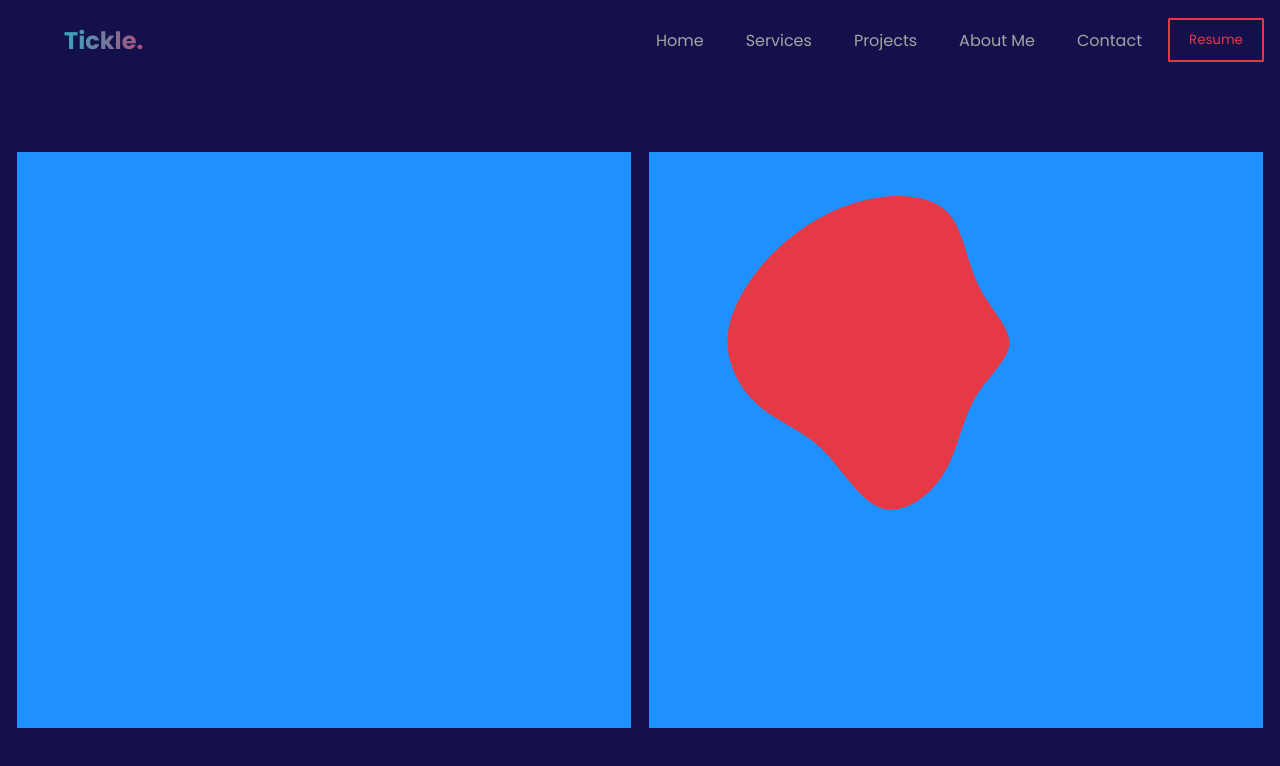
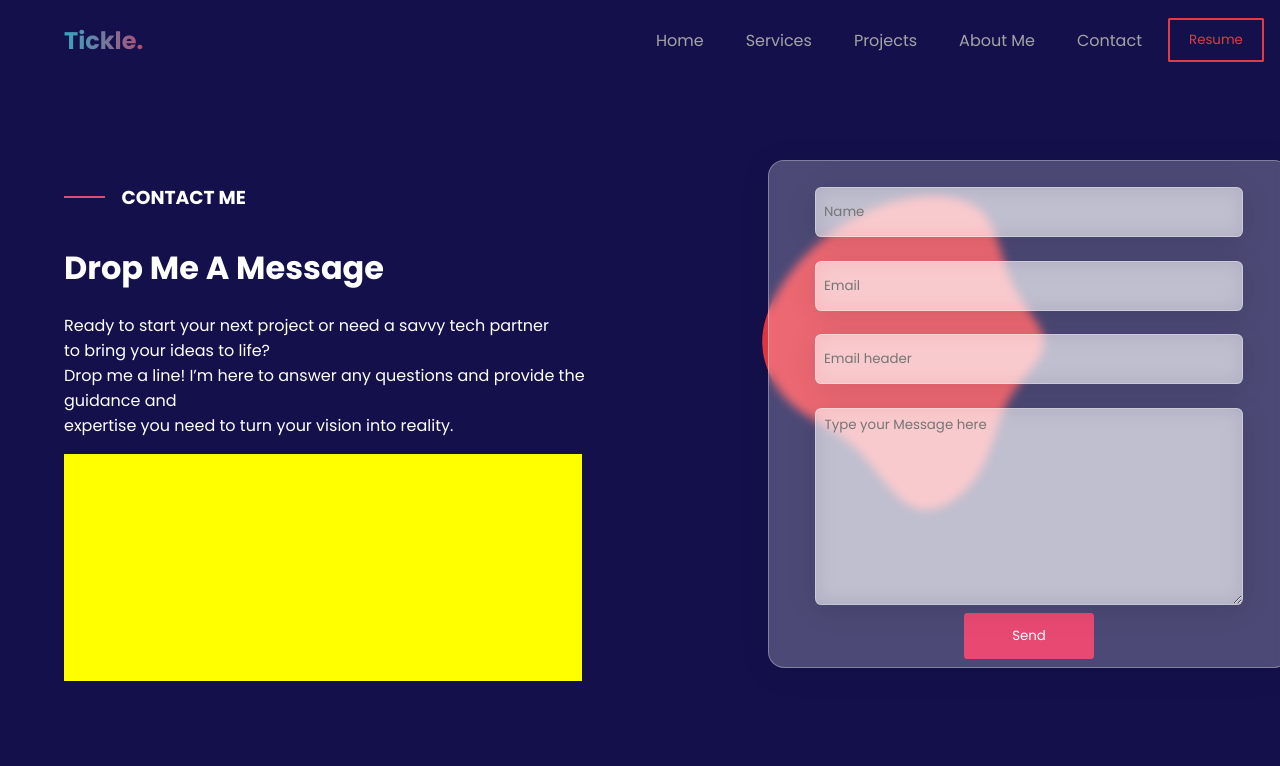
Before and after one commit to ellie-ctrl35/portfolio, a React (Create React App) app: page /contact in a window 1280 px wide. Shown: the top 766 px of the page. Built offline with nearby package versions, Linux system fonts and the light colour scheme.

Commit message:
contact section 90% done

```diff
--- a/src/pages/Contact.css
+++ b/src/pages/Contact.css
@@ -9,29 +9,129 @@
     font-family: 'Poppins';
 }
 .contact-info-div{
-    height: 80%;
-    width: 48%;
-    background: dodgerblue;
+    height: 70%;
+    width: 45%;
+    margin-left: 4%;
+    margin-bottom: 2rem;
+    animation: 1s ease-out 0s 1 slideInFromLeft;
 }
 .msg-input{
     height: 80%;
-    background-color: dodgerblue;
     width: 48%;
     padding: 0%;
     justify-content: center;
     align-items: center;
+    animation: 1s ease-out 0s 1 slideInFromRight;
 }
 .svg{
     position: relative;
     z-index: 1;
     height: 100%;
-    width: 90%;
+    width: 100%;
 }
 .msg-form{
     position: absolute;
-    background-color: aqua;
-    width: 40vh;
-    height: 50vh;
-    top: 10%;
-    left: 30%;
+    /* From https://css.glass */
+background: rgba(255, 255, 255, 0.24);
+border-radius: 16px;
+box-shadow: 0 4px 30px rgba(0, 0, 0, 0.1);
+backdrop-filter: blur(5px);
+-webkit-backdrop-filter: blur(5px);
+border: 1px solid rgba(255, 255, 255, 0.3);
+    width: 65vh;
+    height: 60vh;
+    top: 20%;
+    left: 60%;
+    z-index: 2;
+    display: flex;
+    flex-direction: column;
+    align-items: center;
+    padding-top: 2%;
 }
+.msg-form input{
+    width:80% ;
+    height: 10%;
+    background: rgba(255, 255, 255, 0.54);
+border-radius: 0.4rem;
+margin-bottom: 1.5rem;
+box-shadow: 0 4px 30px rgba(0, 0, 0, 0.1);
+backdrop-filter: blur(10px);
+-webkit-backdrop-filter: blur(5px);
+border: 1px solid rgba(255, 255, 255, 0.3);
+outline: none;
+padding-left: 0.5rem;
+color: white;
+font-family: 'Poppins';
+}
+#message{
+    width: 80%;
+    height: 40%;
+    background: rgba(255, 255, 255, 0.54);
+border-radius: 0.4rem;
+margin-bottom: 0.5rem;
+box-shadow: 0 4px 30px rgba(0, 0, 0, 0.1);
+backdrop-filter: blur(10px);
+-webkit-backdrop-filter: blur(5px);
+border: 1px solid rgba(255, 255, 255, 0.3);
+outline: none;
+padding: 1%;
+color:white;
+font-family: 'Poppins';
+}
+.msg-form button{
+    background: #e84972;
+    font-family: 'Poppins';
+    color: white;
+    border: none;
+    height: 10%;
+    width: 25%;
+    margin-bottom: 0.5rem;
+    border-radius: 0.2rem;
+}
+.msg-form button:hover{
+    border: #e84972 1px solid;
+    background: transparent;
+    color: #e84972;
+    transition: 1s;
+}
+.the-header{
+    width: 60%;
+    height: 10%;
+    display: flex;
+    flex-direction: row;
+    gap: 1rem;
+    align-items: center;
+}
+.cdash{
+    height: 5%;
+    width: 12%;
+    background: #e84972;
+}
+.contact-icon{
+    width: 90%;
+    height: 45%;
+    background: yellow;
+}
+
+
+@keyframes slideInFromLeft {
+    0% {
+      transform: translateX(-100%);
+      opacity: 0;
+    }
+    100% {
+      transform: translateX(0);
+      opacity: 1;
+    }
+  }
+
+  @keyframes slideInFromRight {
+    0% {
+      transform: translateX(100%);
+      opacity: 0;
+    }
+    100% {
+      transform: translateX(0);
+      opacity: 1;
+    }
+  }
--- a/src/pages/ContactSection.jsx
+++ b/src/pages/ContactSection.jsx
@@ -4,28 +4,45 @@ import "./Contact.css";
 const ContactSection = () => {
   return (
     <div className="container">
-      <div className="contact-info-div"></div>
-      <div className="msg-input">
-        <svg className="svg" viewBox="0 0 250 300" xmlns="http://www.w3.org/2000/svg">
+      <div className="contact-info-div" style={{ animationName: 'slideInFromLeft' }}>
+        <div className="the-header">
+          <div className="cdash"></div>
+          <h3>CONTACT ME</h3>
+        </div>
+        <h1>Drop Me A Message</h1>
+        <p className="contact-text">
+          Ready to start your next project or need a savvy tech partner <br /> to bring
+          your ideas to life? <br /> Drop me a line! I’m here to answer any
+          questions and provide the guidance and<br /> expertise you need to turn your
+          vision into reality.
+        </p>
+        <div className="contact-icon"></div>
+      </div>
+      <div className="msg-input" style={{ animationName: 'slideInFromRight' }}>
+        <svg
+          className="svg"
+          viewBox="0 0 250 300"
+          xmlns="http://www.w3.org/2000/svg"
+        >
           <path
             fill="#E63946"
             d="M37,-68.1C44.9,-59.4,46.3,-43.5,52.4,-30.9C58.4,-18.4,69.1,-9.2,68.7,-0.2C68.3,8.7,56.8,17.5,50.3,29.1C43.7,40.8,42.1,55.5,34.5,67.6C27,79.7,13.5,89.2,2.1,85.5C-9.2,81.9,-18.5,65,-29.1,54.6C-39.8,44.3,-51.8,40.6,-61.3,32.6C-70.8,24.6,-77.8,12.3,-78.1,-0.2C-78.4,-12.7,-72.1,-25.3,-64.2,-36C-56.2,-46.7,-46.6,-55.5,-35.7,-62.4C-24.7,-69.3,-12.4,-74.5,1.1,-76.3C14.5,-78.2,29,-76.8,37,-68.1Z"
             transform="translate(100 100)"
           />
         </svg>
-        {/*<form action="" className="msg-form">
-            <h1>Contact Me</h1>
+        <form action="" className="msg-form">
           <input type="text" placeholder="Name" />
           <input type="email" placeholder="Email" />
+          <input type="text" placeholder="Email header" />
           <textarea
             name="message"
             id="message"
             cols="30"
             rows="10"
-                placeholder="Message"
+            placeholder=" Type your Message here"
           ></textarea>
           <button type="submit">Send</button>
-        </form>*/}
+        </form>
       </div>
     </div>
   );
```
Lines whose indentation alone changed are shown as unchanged.
